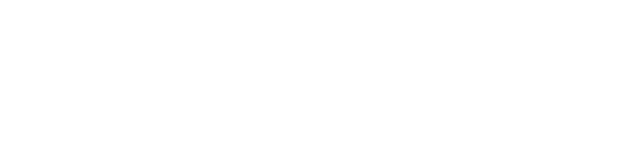
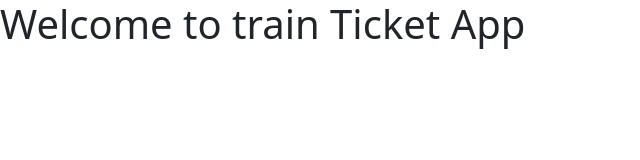
Before and after one commit to hopeosaze/ticketapp, a plain HTML site: page index.html in a window 1280 px wide. Shown: the whole page, without its empty margins (0-640 px from the left). Drawn offline with Linux system fonts and the light colour scheme.

Commit message:
changes added after presentation to the team lead

```diff
--- a/index.html
+++ b/index.html
@@ -4,9 +4,10 @@
     <meta charset="UTF-8">
     <meta http-equiv="X-UA-Compatible" content="IE=edge">
     <meta name="viewport" content="width=device-width, initial-scale=1.0">
-    <title>Document</title>
+    <link href ="Bootstrap/css/bootstrap.css" rel ="stylesheet" type ="text/css">
+    <title>train ticket app</title>
 </head>
 <body>
-
+    <h1>Welcome to train Ticket App</h1>
 </body>
 </html>
```
